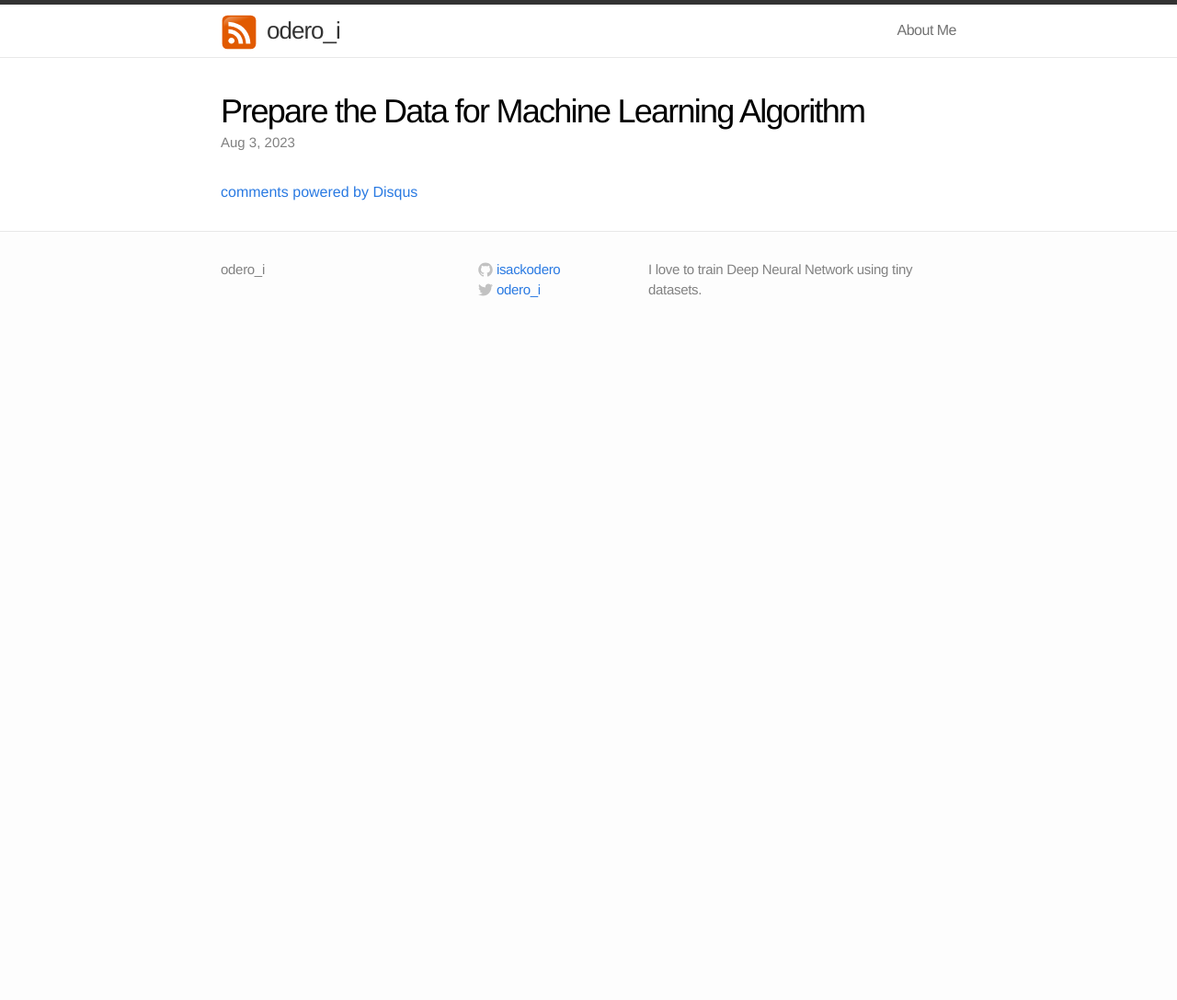
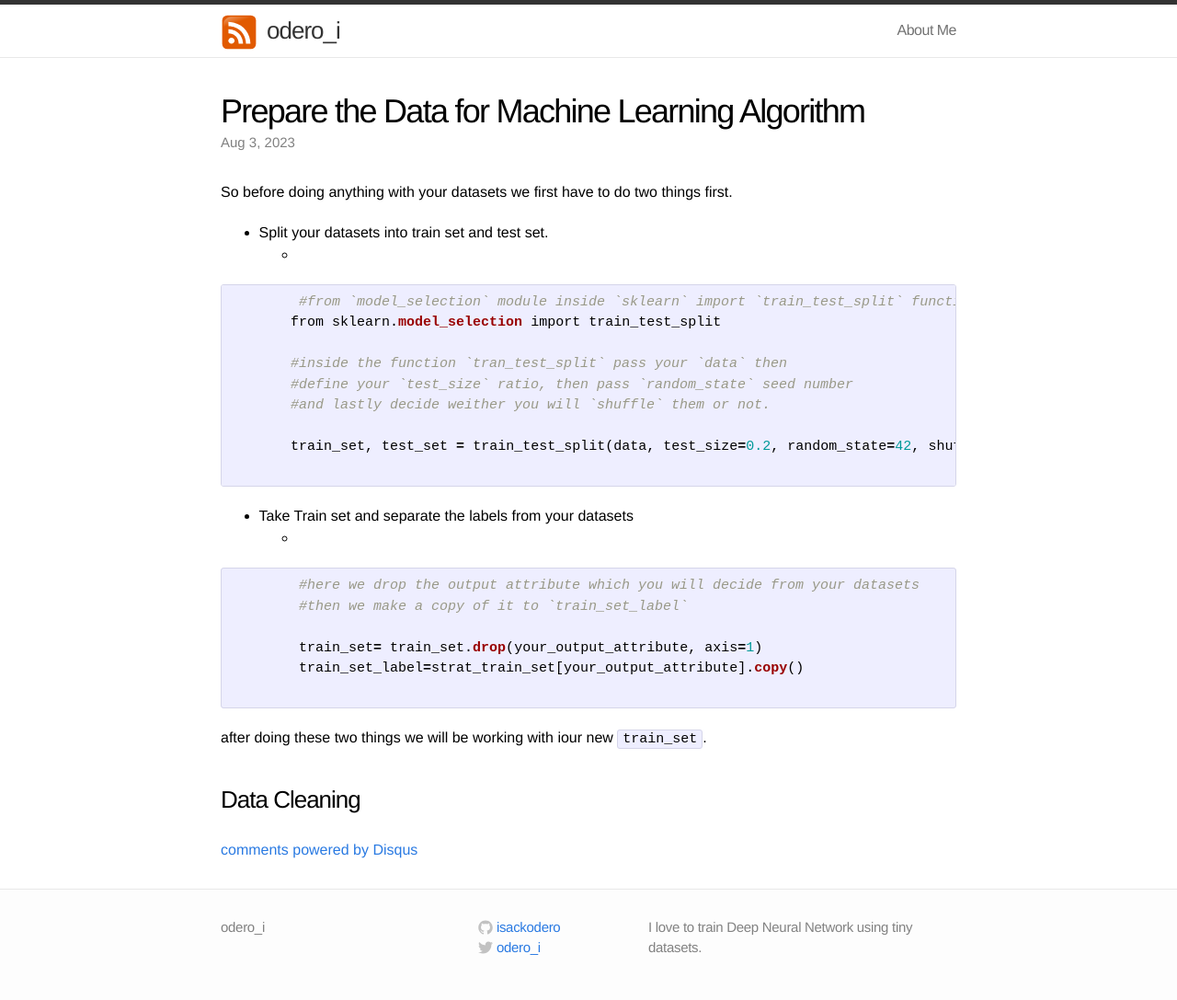
Before and after one commit to oderoi/oderoi.github.io, a Jekyll site: the page built from _posts/2023-08-03-Prepare the Data for Machine Learning Algorithms.markdown, in a window 1280 px wide. Shown: the whole page at 92% size. Built offline with Jekyll 4.4.1, drawn with Linux system fonts in a browser that asks for light colours; comment, search, counter and statistics services are not loaded; before the commit the page ends 900 px from its top, so only the background shows below that.

Commit message:
Update 2023-08-03-Prepare the Data for Machine Learning Algorithms.markdown

```diff
--- a/_posts/2023-08-03-Prepare the Data for Machine Learning Algorithms.markdown
+++ b/_posts/2023-08-03-Prepare the Data for Machine Learning Algorithms.markdown
@@ -7,3 +7,29 @@ excerpt: "
 In the realm of machine learning, data preparation is the hidden key that unlocks the true potential of algorithms. Just as a sculptor carefully shapes and refines raw materials to create a masterpiece, data preparation involves transforming and refining raw data into a well-structured, clean, and meaningful format. This crucial step sets the foundation for accurate and effective machine learning models, determining the very essence of success in any data-driven endeavor. In this blog post, we embark on an enlightening journey through the art of preparing data for machine learning algorithms, unraveling the techniques and best practices that empower us to unleash the full power of artificial intelligence.
 "
 ---
+
+So before doing anything with your datasets we first have to do two things first.
+- Split your datasets into train set and test set.
+    - {% highlight ruby %}
+        #from `model_selection` module inside `sklearn` import `train_test_split` function
+       from sklearn.model_selection import train_test_split
+
+       #inside the function `tran_test_split` pass your `data` then
+       #define your `test_size` ratio, then pass `random_state` seed number
+       #and lastly decide weither you will `shuffle` them or not.
+
+       train_set, test_set = train_test_split(data, test_size=0.2, random_state=42, shuffle=True)
+        {% endhighlight %}
+
+- Take Train set and separate the labels from your datasets
+    - {% highlight ruby %}
+        #here we drop the output attribute which you will decide from your datasets
+        #then we make a copy of it to `train_set_label`
+
+        train_set= train_set.drop(your_output_attribute, axis=1)
+        train_set_label=strat_train_set[your_output_attribute].copy()
+        {% endhighlight %}
+
+after doing these two things we will be working with iour new `train_set`.
+
+### Data Cleaning
```
